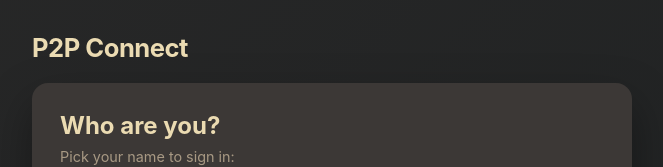
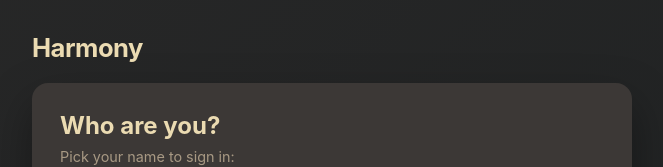
Before and after one commit to jcolema9/p2p-voip, a React (Create React App) app in the folder client/: page / in a window 1280 px wide. Shown: the top 167 px of the page, without its empty margins (308-971 px from the left). Built offline with nearby package versions, Linux system fonts and the light colour scheme; no server answers.

Commit message:
Rename app to Harmony

```diff
--- a/client/public/index.html
+++ b/client/public/index.html
@@ -24,7 +24,7 @@
       work correctly both with client-side routing and a non-root public URL.
       Learn how to configure a non-root public URL by running `npm run build`.
     -->
-    <title>React App</title>
+    <title>Harmony</title>
   </head>
   <body>
     <noscript>You need to enable JavaScript to run this app.</noscript>
--- a/client/src/App.js
+++ b/client/src/App.js
@@ -26,7 +26,7 @@
     return (
       <div className="App">
         <header className="App-header-bar">
-          <h1>P2P Connect</h1>
+          <h1>Harmony</h1>
         </header>
         <main className="App-main">
           <SignOn onSignIn={setIdentity} />
@@ -48,7 +48,7 @@
   return (
     <div className="App App--with-sidebar">
       <header className="App-header-bar">
-        <h1>P2P Connect</h1>
+        <h1>Harmony</h1>
         <span className="status status--signed-in">{identity.name}</span>
         <span className={`status status--${status}`}>{status}</span>
       </header>
```
Also changed, not shown: client/public/manifest.json, 1 other file (tests, documents, lock files or other folders).
